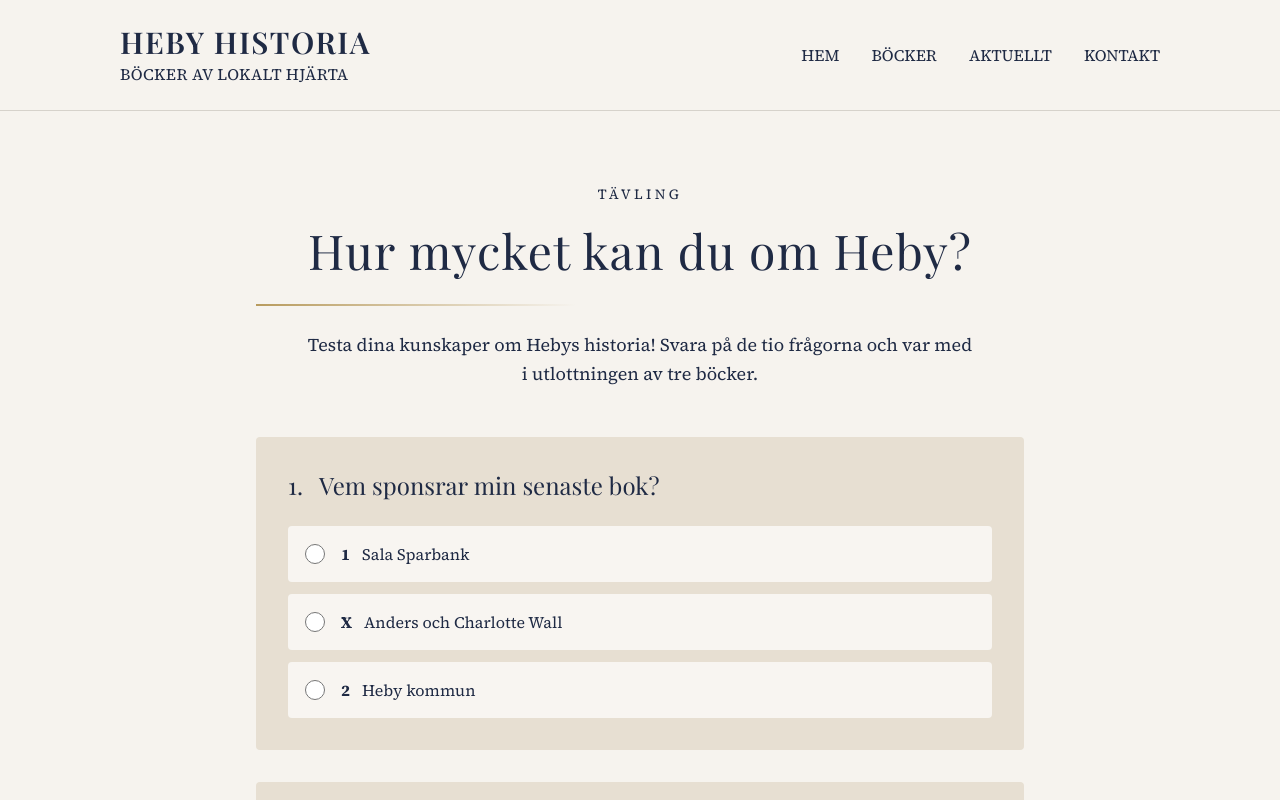
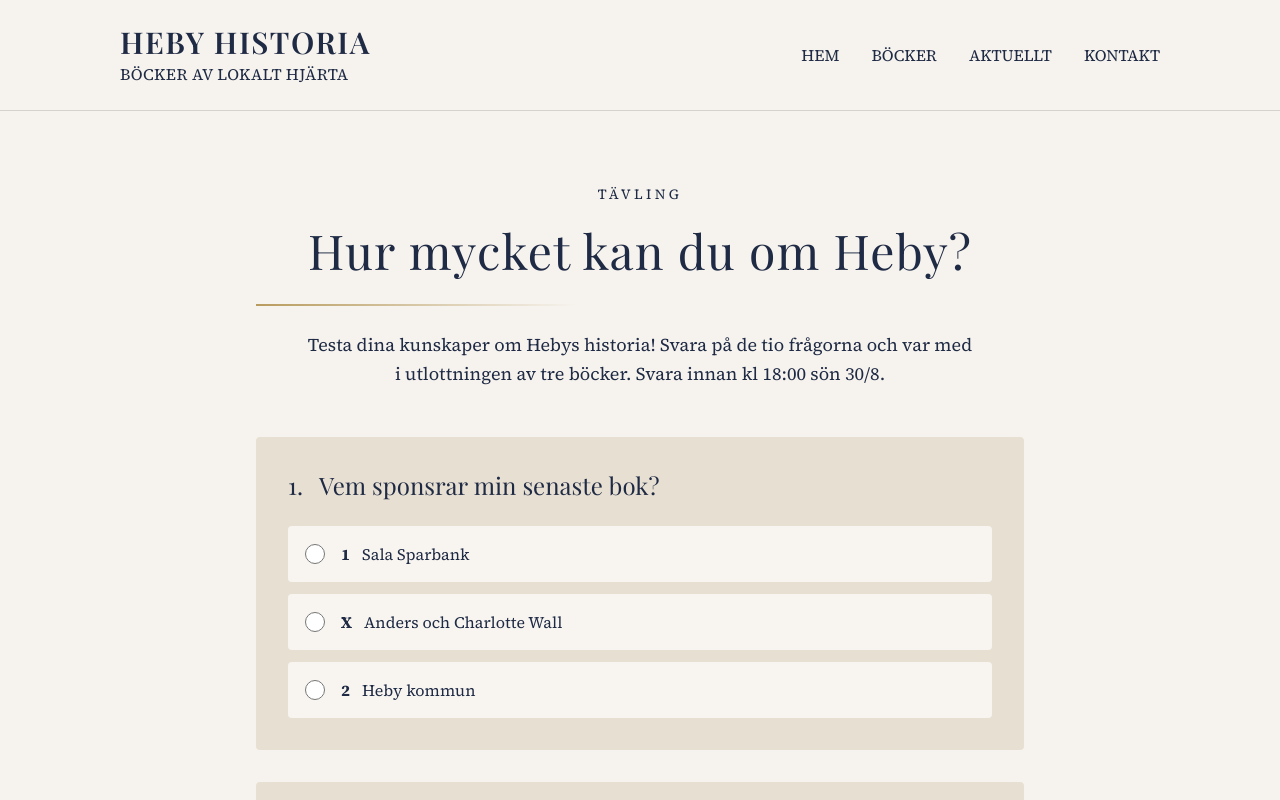
Before and after one commit to jennymakki/anderseklund, a Next.js app: page /quiz in a window 1280 px wide. Shown: the top 800 px of the page. Built offline with nearby package versions, Linux system fonts and the light colour scheme; a web font is replaced by a local one.

Commit message:
a quiz page for the weekend

```diff
--- a/app/quiz/page.tsx
+++ b/app/quiz/page.tsx
@@ -178,7 +178,7 @@ export default function QuizPage() {
             <p className="text-[var(--color-primary)] text-base sm:text-lg leading-relaxed max-w-2xl mx-auto mt-5 sm:mt-6">
               Testa dina kunskaper om Hebys historia!
               Svara på de tio frågorna och var med i
-              utlottningen av tre böcker.
+              utlottningen av tre böcker. Svara innan kl 18:00 sön 30/8.
             </p>
 
           </header>
@@ -302,7 +302,7 @@ export default function QuizPage() {
                 </p>
 
                 <h2 className="font-serif text-2xl sm:text-3xl text-[var(--color-primary)] leading-tight">
-                  Hur många lingon finns det i burken?
+                  Hur många lingon finns det i burken på Salamässan?
                 </h2>
 
                 <p className="text-[var(--color-primary)] mt-3 mb-5">
```
